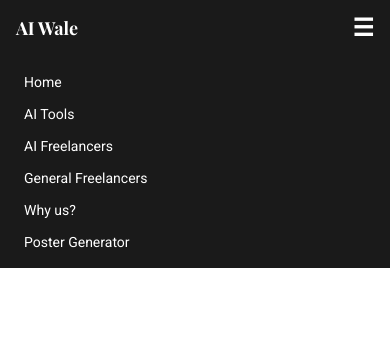
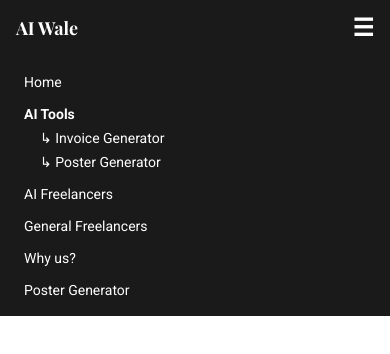
Before and after one commit to aryantrivedi28/finzie-landing, a Next.js app: page /poster in a window 390 px wide. Both pictures are taken after a click on the button "Toggle Menu". Shown: the top 354 px of the page. Built offline with nearby package versions, Linux system fonts and the light colour scheme.

Commit message:
Add AI Tools dropdown with Poster Generator

```diff
--- a/app/components/Header.tsx
+++ b/app/components/Header.tsx
@@ -13,7 +13,13 @@ export default function Header() {
       {/* Desktop Nav */}
       <nav className="hidden md:flex gap-6 text-sm font-body">
         <a href="/" className="hover:underline">Home</a>
-        <a href="/#tools">AI Tools</a>
+        <div className="relative group">
+  <button className="hover:underline">AI Tools</button>
+  <div className="absolute hidden group-hover:block bg-[#1A1A1A] mt-2 rounded shadow-lg p-2 space-y-1 text-sm z-50">
+    <a href="/invoice" className="block px-4 py-1 hover:bg-gray-800 rounded">Invoice Generator</a>
+    <a href="/poster" className="block px-4 py-1 hover:bg-gray-800 rounded">Poster Generator</a>
+  </div>
+</div>
         <a href="/#freelancers">AI Freelancers</a>
         <a href="/#general">General Freelancers</a>
         <a href="/#why">Why us?</a>
@@ -33,7 +39,11 @@ export default function Header() {
       {showMobileMenu && (
         <div className="absolute top-full left-0 w-full bg-[#1A1A1A] flex flex-col px-6 py-4 space-y-3 text-sm md:hidden">
           <a href="/" onClick={() => setShowMobileMenu(false)}>Home</a>
-          <a href="/#tools" onClick={() => setShowMobileMenu(false)}>AI Tools</a>
+          <div className="flex flex-col space-y-1">
+  <span className="font-semibold">AI Tools</span>
+  <a href="/invoice" onClick={() => setShowMobileMenu(false)} className="ml-4">↳ Invoice Generator</a>
+  <a href="/poster" onClick={() => setShowMobileMenu(false)} className="ml-4">↳ Poster Generator</a>
+</div>
           <a href="/#freelancers" onClick={() => setShowMobileMenu(false)}>AI Freelancers</a>
           <a href="/#general" onClick={() => setShowMobileMenu(false)}>General Freelancers</a>
           <a href="/#why" onClick={() => setShowMobileMenu(false)}>Why us?</a>
```
